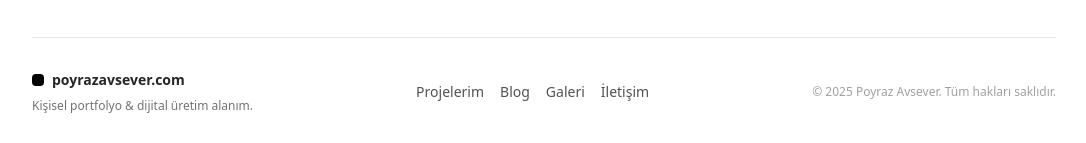
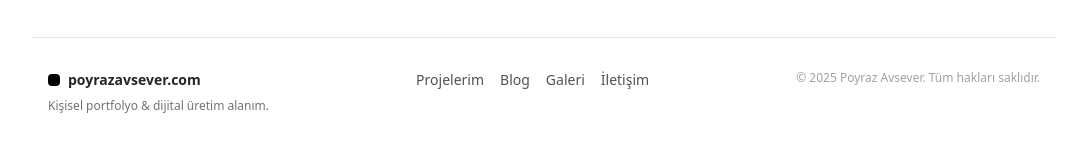
Before and after one commit to poyrazavsever/poyrazavsever.com, a Next.js app: page /blog in a window 1280 px wide. Shown: the part 654-797 px from the top of the page, without its empty margins (96-1182 px from the left). Built offline with nearby package versions, Linux system fonts and the light colour scheme; no server answers; the database is empty.

Commit message:
feat: added responsive to footer

```diff
--- a/components/layout/footer.jsx
+++ b/components/layout/footer.jsx
@@ -6,18 +6,21 @@ import Link from 'next/link';
 const Footer = () => {
   return (
     <footer className="w-full bg-white dark:bg-neutral-800 border-t border-neutral-200 dark:border-neutral-900 py-8 text-sm text-neutral-600 dark:text-neutral-400">
-      <div className="flex flex-col md:flex-row justify-between items-start md:items-center gap-6">
+      <div className="max-w-6xl mx-auto px-4 flex flex-col gap-8 md:flex-row md:items-start md:justify-between">
+
         {/* Sol - Logo & Açıklama */}
         <div>
           <div className="flex items-center gap-2 mb-2">
             <div className="w-3 h-3 bg-black dark:bg-white rounded-sm" />
             <span className="font-semibold text-neutral-800 dark:text-neutral-200">poyrazavsever.com</span>
           </div>
-          <p className="text-xs text-neutral-500 dark:text-neutral-500">Kişisel portfolyo & dijital üretim alanım.</p>
+          <p className="text-xs text-neutral-500 dark:text-neutral-500">
+            Kişisel portfolyo & dijital üretim alanım.
+          </p>
         </div>
 
         {/* Orta - Kategoriler */}
-        <div className="flex flex-wrap gap-4">
+        <div className="flex flex-wrap gap-4 md:justify-center">
           <Link href="/projects" className="hover:text-black dark:hover:text-white transition">Projelerim</Link>
           <Link href="/blog" className="hover:text-black dark:hover:text-white transition">Blog</Link>
           <Link href="/gallery" className="hover:text-black dark:hover:text-white transition">Galeri</Link>
@@ -25,7 +28,7 @@ const Footer = () => {
         </div>
 
         {/* Sağ - Telif */}
-        <div className="text-xs text-neutral-400 dark:text-neutral-500">
+        <div className="text-xs text-neutral-400 dark:text-neutral-500 md:text-right">
           © {new Date().getFullYear()} Poyraz Avsever. Tüm hakları saklıdır.
         </div>
       </div>
```
